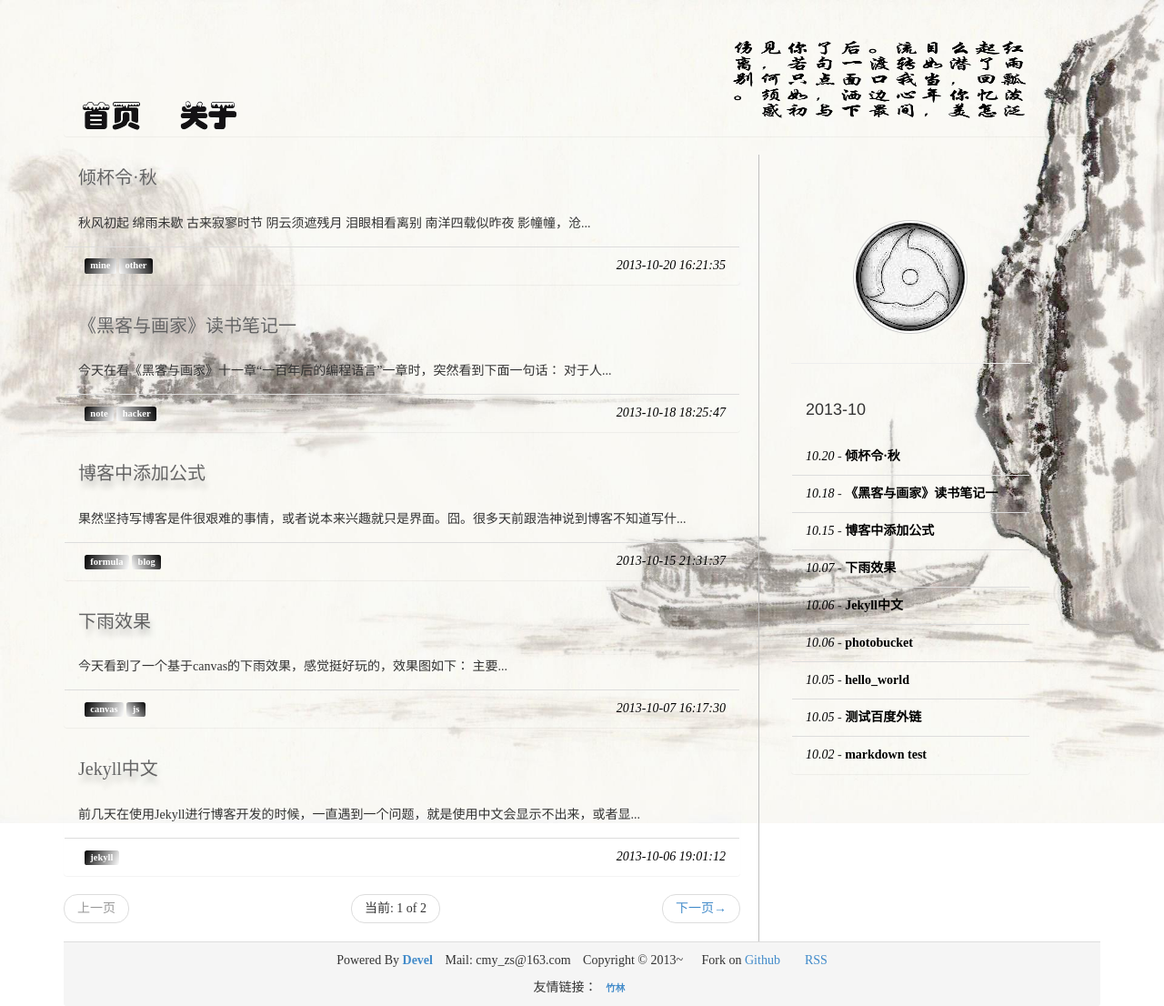
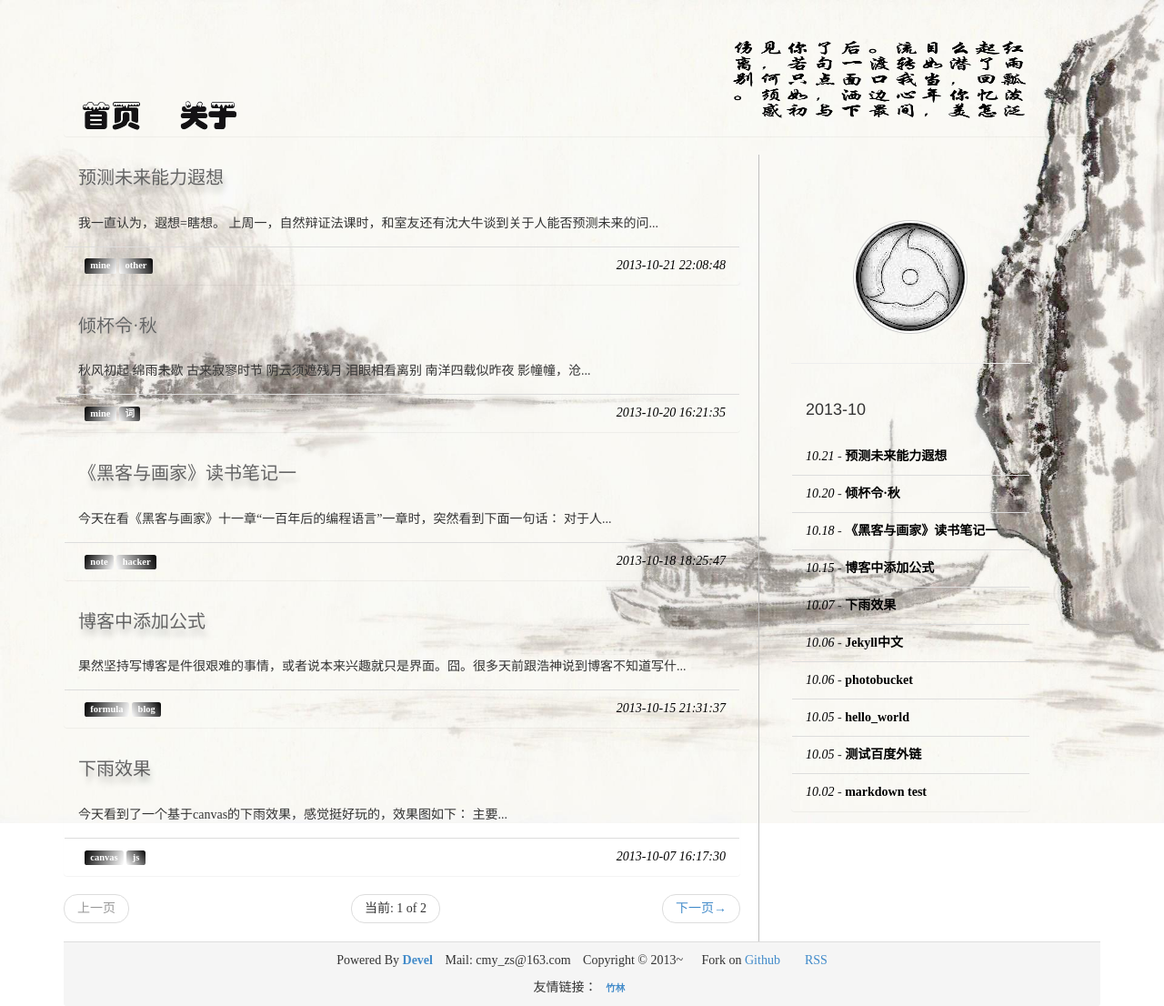
Before and after one commit to zhangsheng/zhangsheng.github.io, a Jekyll site: the page built from index.html, in a window 1280 px wide. Shown: the whole page at 91% size. Built offline with Jekyll 4.4.1, drawn with Linux system fonts in a browser that asks for light colours; nearby versions of some CDN libraries; Markdown is read by kramdown in place of the engine named in the settings; the list of posts is cut into pages by our own code; some of the changed lines change nothing that is shown.

Commit message:
imagination

```diff
--- a/_posts/2013-10-20-qingbeiling.md
+++ b/_posts/2013-10-20-qingbeiling.md
@@ -3,7 +3,7 @@ layout: post
 title: "倾杯令·秋"
 description: ""
 category: ""
-tags: ["mine","other"]
+tags: ["mine","词"]
 date: 2013-10-20 16:21:35 +0800
 ---
 
--- /dev/null
+++ b/_posts/2013-10-21-imagination.md
@@ -0,0 +1,26 @@
+---
+layout: post
+title: "预测未来能力遐想"
+description: ""
+category: ""
+tags: ["mine","other"]
+date: 2013-10-21 22:08:48 +0800
+---
+
+我一直认为，遐想=瞎想。
+
+上周一，自然辩证法课时，和室友还有沈大牛谈到关于人能否预测未来的问题。在这里记录一下当时的思想，以做备份，防止思想的老化，或者`1984`的到来。
+
+其实这个问题很早之前就有想过，到现在其实已经差不多趋于一个固定的思想了。思想一旦固定下来其实是一件非常可怕的事情，意味着不会进行更多的思考。
+
+我觉得人其实是可以预测未来的，但是这个预测并没有什么实际性质的作用，反而会给自身带来困扰。
+
+首先，是要分辨我们当前的世界是一个伪随机还是真随机，即我们现在的世界中的一切事情都是固定的还是随机的。
+
+若是伪随机，则代表一切都是固定的，`It's written`，即一切都是命中注定的。《传道书》中也说，“**日光之下，无有新事**”。相当悲观。这样子所预测到的未来必然也是一条清晰的线路，灾难、生死，眼睁睁的看着却无能为力。倪匡的小说《`丛林之神`》和《`天书`》都是这种情况，前者是一切未来都已知道，明知道会死亡却不得不走向死亡的道路，后者是想知道什么知道什么，却只看到了死后身体的腐烂，没去关心死亡的原因，最终也因一直寻找避免尸体腐烂的方法而死亡，从而导致尸体不成样子。很多小说或电影中都会出现什么预知未来从而躲避灾难，获得成功，甚至成为人生赢家什么的。却没想，如果看到了未来并且改变了它，那么你凭什么认为自己看到的是真实的未来而不是幻觉呢？或者说你的改变之后凭什么是按照你所想的进行的呢？《`死神来了`》七部里面都是主角暂时看到了灾难，从而躲避了过去，但是最终也未能逃脱死神的判决，或者说很可能他们所看到的未来也只不过是死神想让他们看到从而进行的一个游戏罢了。看到未来之后自身的改变，很可能并不会像自己所期望的那样能够改变未来，《`蝴蝶效应`》三部也很能说明这个了。
+
+如果不管这些，认为事情能够按照自己预期的进行改变，那么还有一个问题，就是预知能力是一瞬间的还永恒的呢？如果是一瞬间的，那么，这个能力到底是自己幻想出来的，还是一时的错觉呢？比如说某人说今天出门会被车撞死，于是在家宅了一天，成功躲过了车祸，那么，谁能判断这预知能力的真假呢？如果是永恒的，那就更有问题了，就比如说如果预知到自己会在某个时间意外死亡，那么显然在死亡前一段时间也是有预知能力的，为什么那个时候没有去躲避这个意外还是死亡了呢？凭什么现在就可以进行躲避呢。
+
+如果是一个真随机的话，就代表一切都是随机的，那么，预知就显得更加苍白了。这时候的预知会去预测所有可能性么？不同的可能性带来不同的结果，甚至可能有无限空间叠加的说法，那么这种情况下，预知所有可能性就显得毫无用处，因为可能性每个时刻都会分化出无穷多种，姑且不论这么多信息一下子装入大脑会不会把人变成白痴，而且也除去消化这些消息的时间，那么，面对这么多种可能肯定要犹豫一下，其实犹豫本身也是一种选择，犹豫之后的N种可能肯定已经和犹豫之前的不一样呢，那要怎么进行选择呢？继续犹豫还是随机选一个呢？那么能不能预知又有什么用呢。
+
+扯了这么多，到最后自己都不知道在说什么了。只能觉得，既然暂时没有那么多技术可以说，不可能完全的打造成一个技术博客，那就先把心中所想的记录下来吧，顺便练习一下自己的条理能力和书面表达能力。
```
